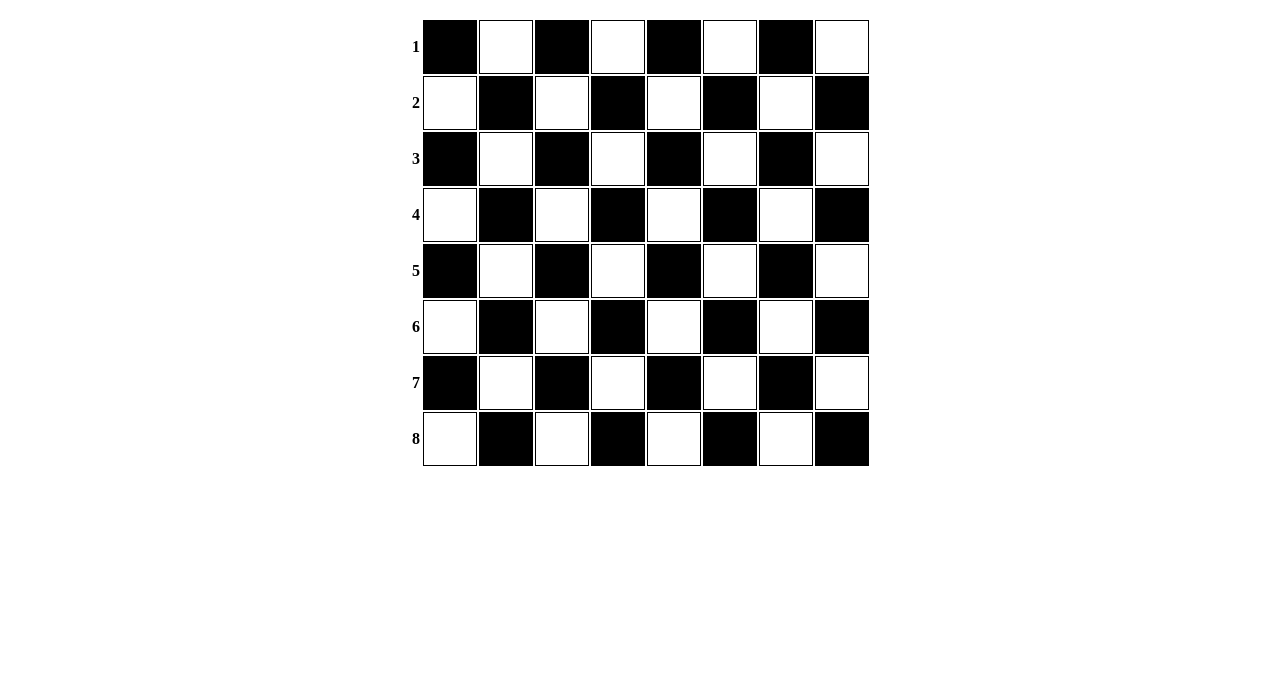
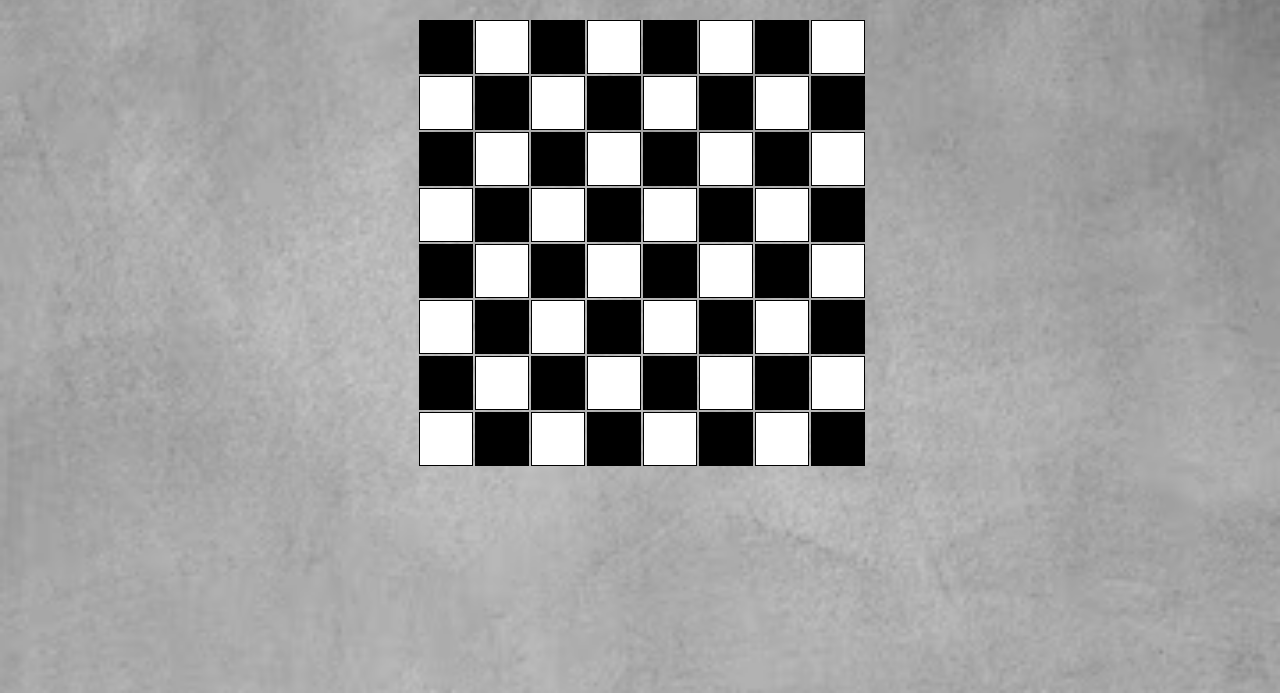
Before and after one commit to Maaz-mn/Chessboard.github.io, a plain HTML site: page index.html in a window 1280 px wide. Shown: the part 107-800 px from the top of the page. Drawn offline with Linux system fonts and the light colour scheme.

Commit message:
Chessboard

```diff
--- a/index.html
+++ b/index.html
@@ -9,6 +9,7 @@
         .chessboard .white {background-color: white;}
         .chessboard .black {background-color: black;}
         h1{font-family: sans-serif; font-size: 50px;}
+        body{background-image: url(./gray-concrete-wall-background-texture_650503-962.avif);background-repeat: no-repeat;background-size: cover; }
     </style>
 </head>
 <body>
@@ -16,7 +17,7 @@
         <h1>Chessboard</h1>
         <table class="chessboard">
             <tr>
-                <th>1</th>
+                <th></th>
                 <td class="black"></td>
                 <td class="white"></td>
                 <td class="black"></td>
@@ -27,7 +28,7 @@
                 <td class="white"></td>
             </tr>
             <tr>
-                <th>2</th>
+                <th></th>
                 <td class="white"></td>
                 <td class="black"></td>
                 <td class="white"></td>
@@ -38,7 +39,7 @@
                 <td class="black"></td>
             </tr>
             <tr>
-                <th>3</th>
+                <th></th>
                 <td class="black"></td>
                 <td class="white"></td>
                 <td class="black"></td>
@@ -49,7 +50,7 @@
                 <td class="white"></td>
             </tr>
             <tr>
-                <th>4</th>
+                <th></th>
                 <td class="white"></td>
                 <td class="black"></td>
                 <td class="white"></td>
@@ -60,7 +61,7 @@
                 <td class="black"></td>
             </tr>
             <tr>
-                <th>5</th>
+                <th></th>
                 <td class="black"></td>
                 <td class="white"></td>
                 <td class="black"></td>
@@ -71,7 +72,7 @@
                 <td class="white"></td>
             </tr>
             <tr>
-                <th>6</th>
+                <th></th>
                 <td class="white"></td>
                 <td class="black"></td>
                 <td class="white"></td>
@@ -82,7 +83,7 @@
                 <td class="black"></td>
             </tr>
             <tr>
-                <th>7</th>
+                <th></th>
                 <td class="black"></td>
                 <td class="white"></td>
                 <td class="black"></td>
@@ -93,7 +94,7 @@
                 <td class="white"></td>
             </tr>
             <tr>
-                <th>8</th>
+                <th></th>
                 <td class="white"></td>
                 <td class="black"></td>
                 <td class="white"></td>
```
Also changed, not shown: gray-concrete-wall-background-texture_650503-962.avif (added).
